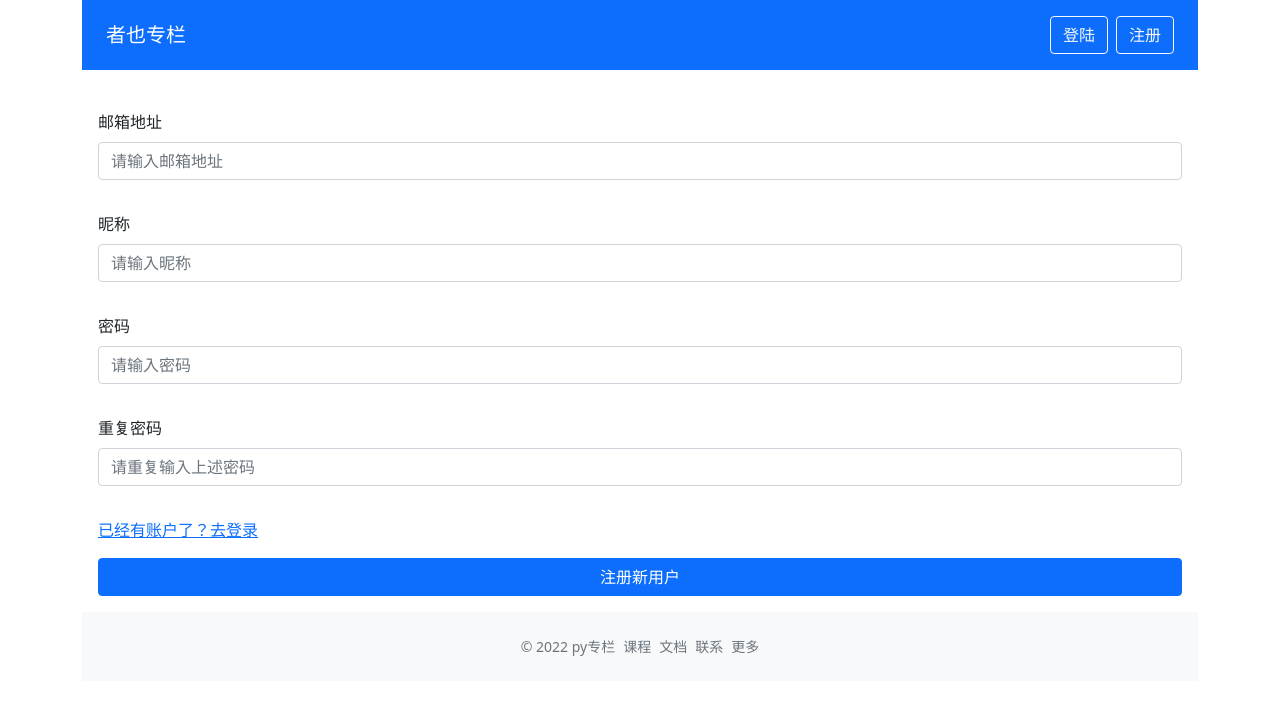
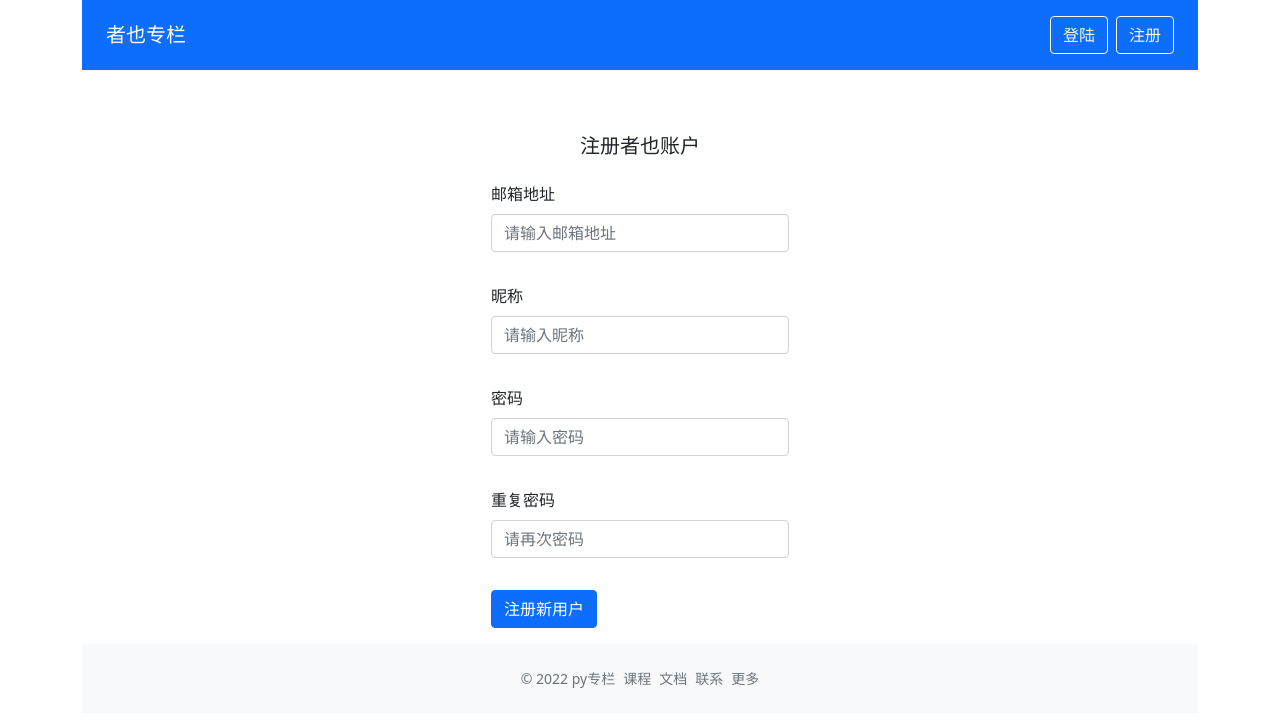
Before and after one commit to Panyue-genkiyo/ZhiHu-Refer, a Vue app: page /signup in a window 1280 px wide. Shown: the top 726 px of the page. Built offline with nearby package versions, Linux system fonts and the light colour scheme.

Commit message:
注册页

```diff
--- a/src/views/Singup.vue
+++ b/src/views/Singup.vue
@@ -1,11 +1,11 @@
 <template>
   <div class="signup-page mx-auto p-3 w-330">
+    <h5 class="my-4 text-center">注册者也账户</h5>
     <validate-form @form-submit="onFormSubmit">
       <div class="mb-3">
         <label class="form-label">邮箱地址</label>
         <validate-input
-                 :rules="emailRules"
-                 v-model="formData.email"
+          :rules="emailRules" v-model="formData.email"
           placeholder="请输入邮箱地址"
           type="text"
         />
@@ -13,8 +13,7 @@
       <div class="mb-3">
         <label class="form-label">昵称</label>
         <validate-input
-             :rules="nameRules"
-             v-model="formData.nickName"
+          :rules="nameRules" v-model="formData.nickName"
           placeholder="请输入昵称"
           type="text"
         />
@@ -22,104 +21,101 @@
       <div class="mb-3">
         <label class="form-label">密码</label>
         <validate-input
+          type="password"
+          placeholder="请输入密码"
           :rules="passwordRules"
           v-model="formData.password"
-             placeholder="请输入密码"
-             type="password"
         />
       </div>
       <div class="mb-3">
         <label class="form-label">重复密码</label>
         <validate-input
+          type="password"
+          placeholder="请再次密码"
           :rules="repeatPasswordRules"
           v-model="formData.repeatPassword"
-             placeholder="请重复输入上述密码"
-             type="password"
         />
       </div>
-         <div class="mb-3">
-           <router-link to="/login">已经有账户了？去登录</router-link>
-         </div>
       <template #submit>
-           <button class="btn btn-primary w-100">注册新用户</button>
+        <button type="submit" class="btn btn-primary btn-block btn-large">注册新用户</button>
       </template>
     </validate-form>
   </div>
 </template>
 
 <script lang="ts">
-    import { reactive, defineComponent } from 'vue'
+import { defineComponent, reactive } from 'vue'
 import { useRouter } from 'vue-router'
 import axios from 'axios'
 import ValidateInput, { RulesProp } from '@/components/ValidateInput.vue'
 import ValidateForm from '@/components/ValidateForm.vue'
 import createMessage from '@/utils/createMessage'
+
 export default defineComponent({
-      components: { ValidateInput, ValidateForm },
-      setup(){
+  name: 'Signup',
+  components: {
+    ValidateInput,
+    ValidateForm
+  },
+  setup() {
     const formData = reactive({
       email: '',
       nickName: '',
       password: '',
       repeatPassword: ''
-        });
-        const router = useRouter();
+    })
+    const router = useRouter()
     const emailRules: RulesProp = [
-          { type: 'required', message: '电子邮箱不能为空' },
-          { type: 'email', message: '请输入正确的电子邮箱格式' },
+      { type: 'required', message: '电子邮箱地址不能为空' },
+      { type: 'email', message: '请输入正确的电子邮箱格式' }
     ]
     const nameRules: RulesProp = [
-          { type: 'required', message: '昵称不能为空'},
+      { type: 'required', message: '昵称不能为空' }
     ]
     const passwordRules: RulesProp = [
-          { type: 'required', message: '密码不能为空'},
-          { type: 'minLength', message: '密码至少6位' },
-          { type: 'maxLength', message: '密码最多12位' }
+      { type: 'required', message: '密码不能为空' }
     ]
     const repeatPasswordRules: RulesProp = [
-          { type: 'required', message: '重复密码不能为空'},
+      { type: 'required', message: '重复密码不能为空' },
       {
         type: 'custom',
-            message: '密码不相同',
         validator: () => {
-              return formData.password === formData.repeatPassword;
-            }
+          return formData.password === formData.repeatPassword
+        },
+        message: '密码不相同'
       }
     ]
-
-        const onFormSubmit = async (res: boolean) => {
-          if(res){
+    const onFormSubmit = (result: boolean) => {
+      if (result) {
         const payload = {
           email: formData.email,
-              nickName: formData.nickName,
           password: formData.password,
+          nickName: formData.nickName
         }
-            axios.post('/api/users/', payload)
-                 .then(data => {
-                   createMessage('注册成功,正在跳转登录页','success');
+        axios.post('/api/users/', payload).then(data => {
+          createMessage('注册成功 正在跳转登录页面', 'success')
           setTimeout(() => {
-                     router.push('/login');
-                   }, 2000);
-                 })
-                 .catch(e => {
-                   console.log(e);
+            router.push('/login')
+          }, 2000)
+        }).catch(e => {
+          console.log(e)
         })
       }
     }
-
     return {
-          formData,
       emailRules,
       nameRules,
       passwordRules,
       repeatPasswordRules,
       onFormSubmit,
+      formData
     }
   }
 })
 </script>
 
 <style>
-
-
+.w-330 {
+  max-width: 330px;
+}
 </style>
```
Lines whose indentation alone changed are shown as unchanged.
